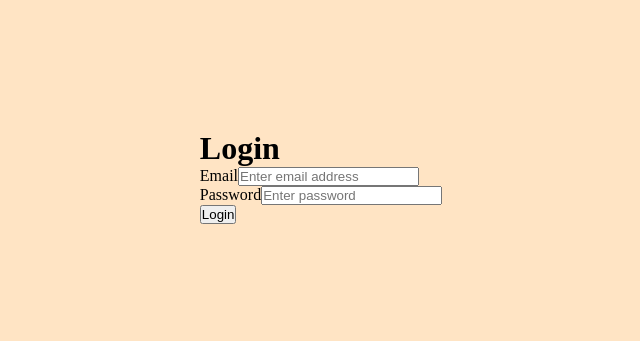
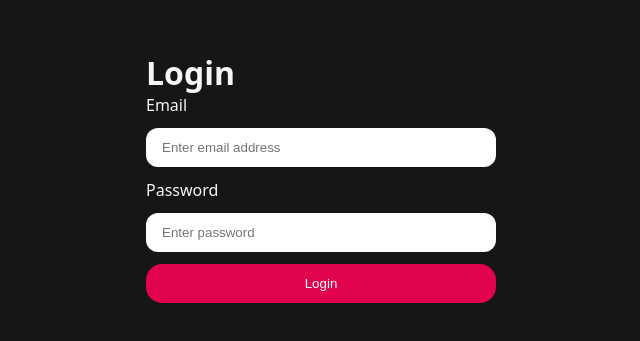
Before and after one commit to AayushKhanal47/CareerAI, a React app in the folder Frontend/: page /Login in a window 1280 px wide. Shown: the part 223-564 px from the top of the page, without its empty margins (319-959 px from the left). Built offline with nearby package versions, Linux system fonts and the light colour scheme; the HTML template or start-up script is replaced by a standard one.

Commit message:
feat:added login page

```diff
--- a/Frontend/src/features/auth/auth.form.scss
+++ b/Frontend/src/features/auth/auth.form.scss
@@ -6,3 +6,28 @@
     justify-content: center;
     align-items: center;
 }
+.form-container{
+    min-width: 350px;
+    flex-direction: column;
+    gap: 1rem;
+}
+
+form{
+    display: flex;
+    flex-direction: column;
+    gap: 0.75rem;
+}
+.input-group{
+    display: flex;
+    flex-direction: column;
+
+    gap: 0.75rem;
+
+    input{
+        border: none;
+        outline: none;
+        padding-inline: 1rem;
+        padding-block: 0.75rem;
+        border-radius: 0.75rem;
+    }
+}
--- a/Frontend/src/features/auth/pages/Login.jsx
+++ b/Frontend/src/features/auth/pages/Login.jsx
@@ -2,11 +2,15 @@
 import "../auth.form.scss";
 
 const Login = () => {
+
+const handleSumbit = (e)=>{
+  e.preventDefault()
+}
   return (
     <main>
       <div className="form-container">
         <h1>Login</h1>
-        <form>
+        <form onSubmit={handleSumbit}>
           <div className="input-group">
             <label htmlFor="email">Email</label>
             <input
--- a/Frontend/src/styles.scss
+++ b/Frontend/src/styles.scss
@@ -1,12 +1,16 @@
-*{
-    margin: 0%;
-    padding: 0%;
+@use "./styles/button.scss";
+
+* {
+    margin: 0;
+    padding: 0;
     box-sizing: border-box;
 }
+
 html,
 body,
-#root
-{
+#root {
     width: 100%;
-    background-color: bisque;
+    background-color: #161616;
+    color: whitesmoke;
+    font-family: system-ui, -apple-system, BlinkMacSystemFont, 'Segoe UI', Roboto, Oxygen, Ubuntu, Cantarell, 'Open Sans', 'Helvetica Neue', sans-serif;
 }
--- /dev/null
+++ b/Frontend/src/styles/button.scss
@@ -0,0 +1,19 @@
+.button{
+    border: none;
+    outline: none;
+    padding-inline: 1.5rem;
+    padding-block: 0.75rem;
+    border-radius: 1rem;
+    cursor: pointer;
+
+    transition: all 0.3s ease-in-out ;
+
+    &.primary-button{
+        background-color: #e1034d;
+        color: white;
+    }
+
+    &:active{
+        transform: scale(1.1);
+    }
+}
```
